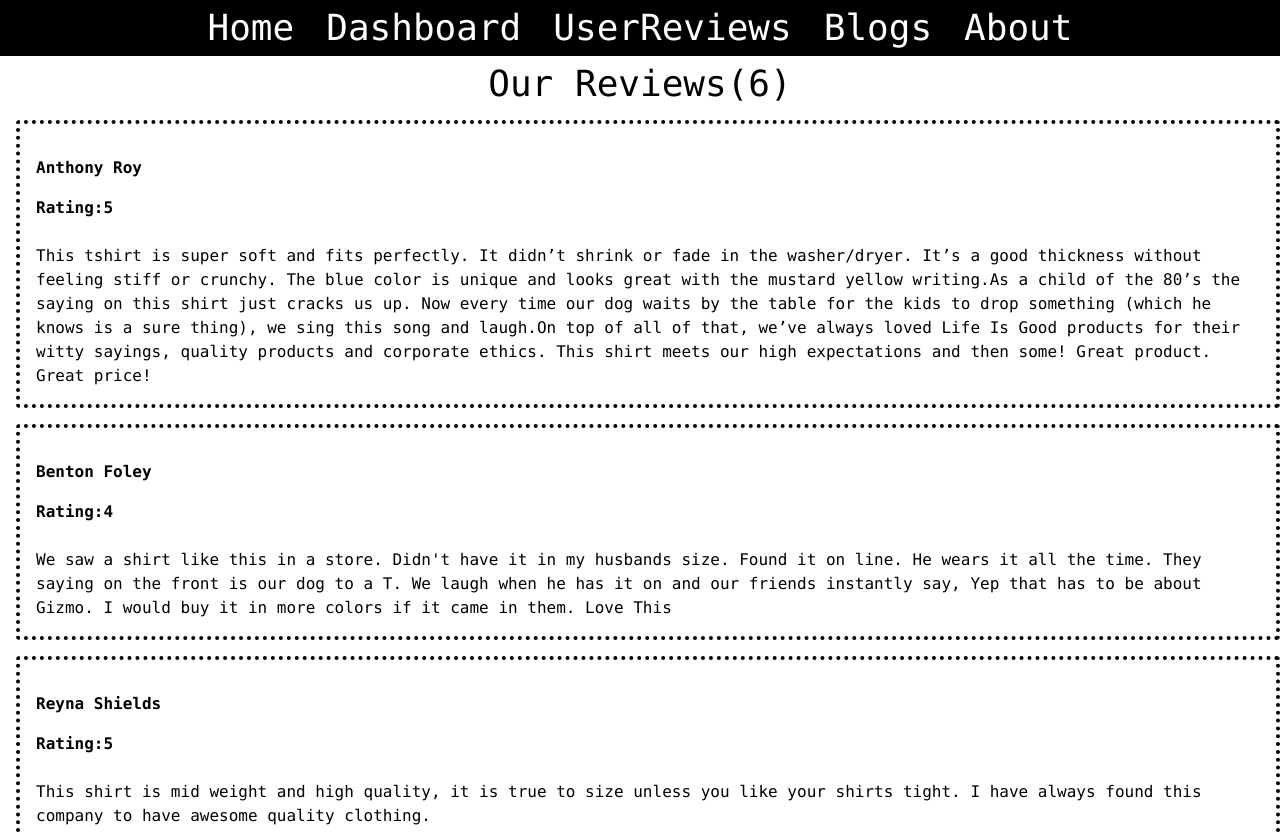
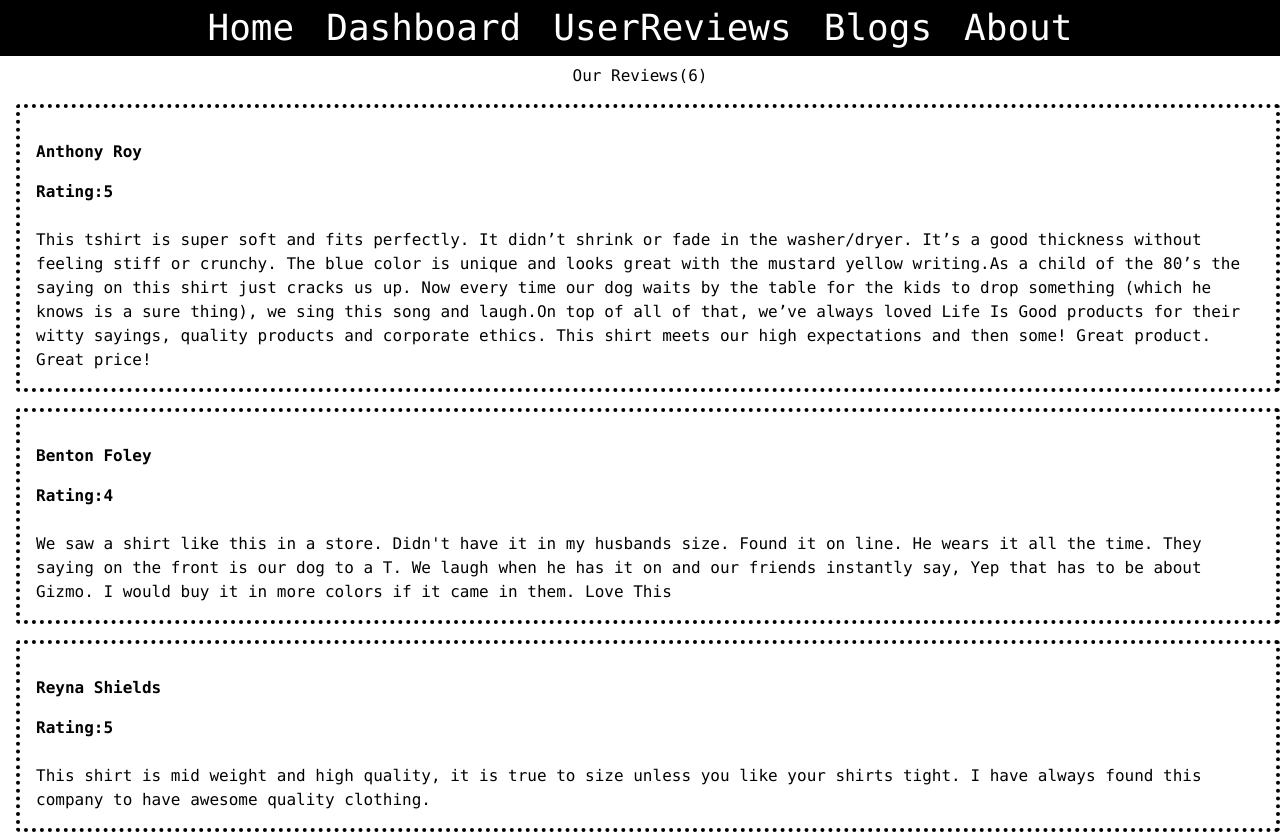
Before and after one commit to pippal5536/clothy-website, a React (Create React App) app: page /reviews in a window 1280 px wide. Shown: the top 834 px of the page. Built offline with nearby package versions, Linux system fonts and the light colour scheme.

Commit message:
review route done

```diff
--- a/src/Components/Header/Header.js
+++ b/src/Components/Header/Header.js
@@ -1,4 +1,3 @@
-
 import React, { useEffect, useState } from 'react';
 import { Link } from 'react-router-dom';
 
--- a/src/Components/Home/Home.js
+++ b/src/Components/Home/Home.js
@@ -1,5 +1,9 @@
 import React from 'react';
-import homeImage from '../../Assets/images/home.jpg'
+import homeImage from '../../Assets/images/home.jpg';
+import { Link } from 'react-router-dom';
+
+
+
 
 const Home = () => {
     return (
@@ -22,8 +26,10 @@
 
             </div>
             <div className='text-center mt-32'>
+
                 <h1 className='font-mono font-bold text-8xl'>USER REVIEWS</h1>
-                <button className=' font-mono font-bold  text-white bg-black p-4 rounded-full mt-16 '>See more reviews</button>
+
+                <button  className=' font-mono font-bold  text-white bg-black p-4 rounded-full mt-16 '><Link to='/reviews'>See More Reviews!</Link></button>
             </div>
         </div>
     );
--- a/src/Components/UserReviews/UserReviews.js
+++ b/src/Components/UserReviews/UserReviews.js
@@ -11,7 +11,7 @@
     },[]);
     return (
         <div className='font-mono mt-16'>
-            <h1 className='text-center text-4xl'>Our Reviews({reviews.length})</h1>
+            <h1 className='text-center'>Our Reviews({reviews.length})</h1>
         {reviews.map(review => (
         <UserReviewDetails key={review.id} review={review}/>
 
```
